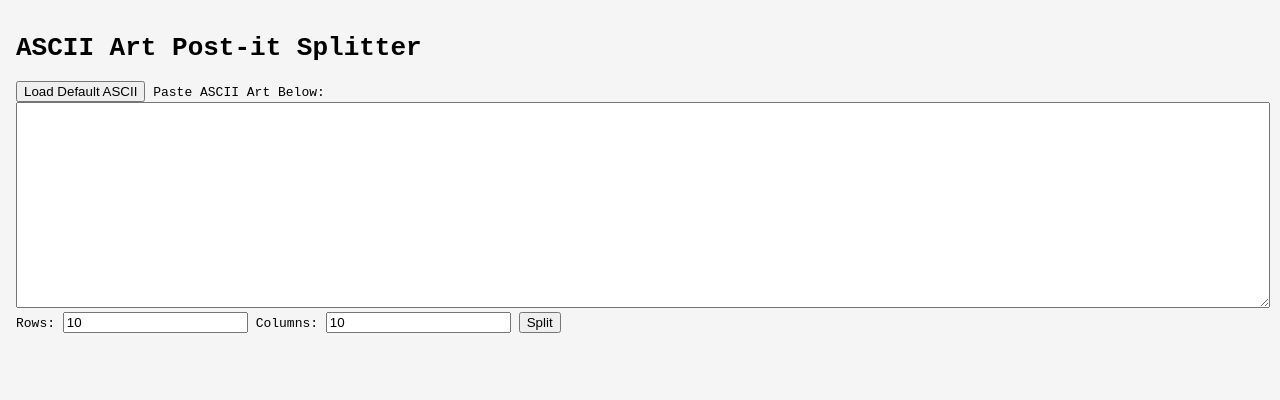
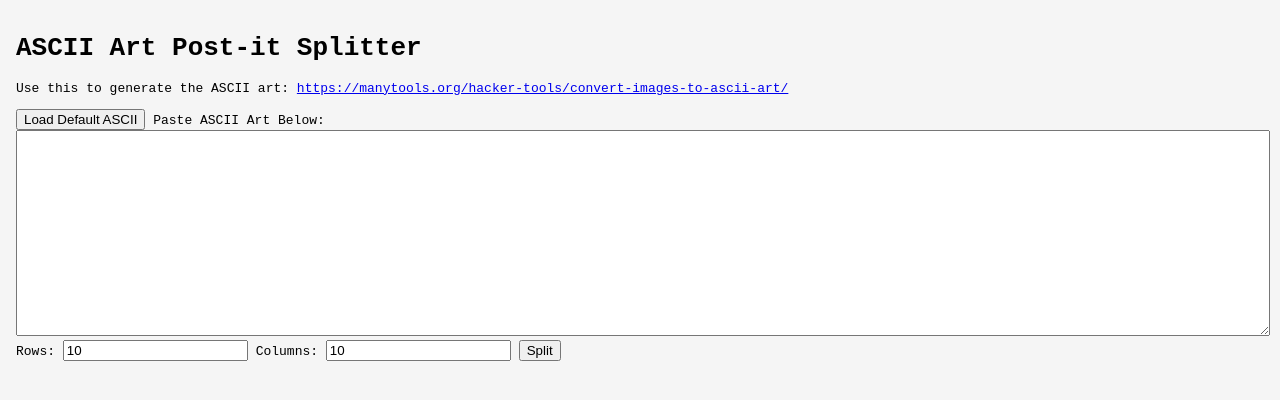
Before and after one commit to mvigo/asciipanel, a plain HTML site: page index.html in a window 1280 px wide. Drawn offline with Linux system fonts and the light colour scheme.

Commit message:
add link to tool

```diff
--- a/index.html
+++ b/index.html
@@ -83,6 +83,13 @@
 </head>
 <body>
   <h1>ASCII Art Post-it Splitter</h1>
+<p>
+  Use this to generate the ASCII art:
+  <a href="https://manytools.org/hacker-tools/convert-images-to-ascii-art/" target="_blank">
+    https://manytools.org/hacker-tools/convert-images-to-ascii-art/
+  </a>
+</p>
+
   <button onclick="loadDefault()">Load Default ASCII</button>
   <label for="asciiInput">Paste ASCII Art Below:</label>
   <textarea id="asciiInput"></textarea>
```
